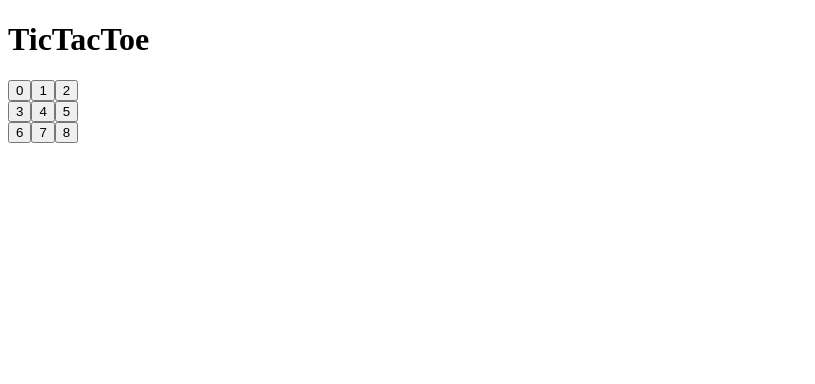
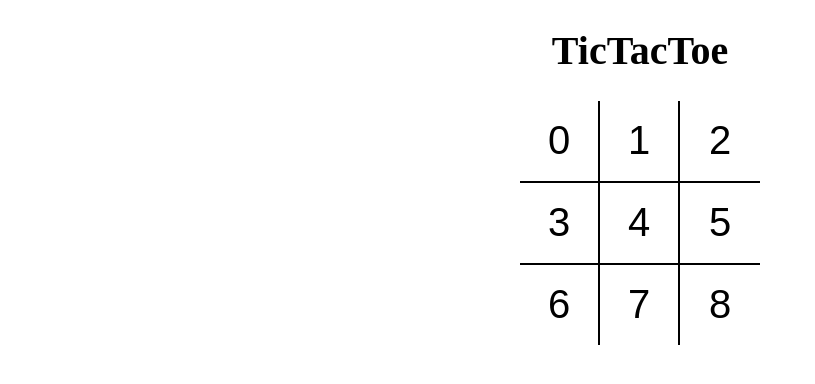
Before and after one commit to teja2316/tictactoe, a React (Vite) app: page / in a window 1280 px wide. Shown: the top 384 px of the page, without its empty margins (0-815 px from the left). Built offline with nearby package versions, Linux system fonts and the light colour scheme.

Commit message:
added css sass

```diff
--- a/package.json
+++ b/package.json
@@ -27,6 +27,7 @@
     "eslint-plugin-react": "^7.31.11",
     "prettier": "^2.8.1",
     "rimraf": "^3.0.2",
+    "sass": "^1.57.1",
     "vite": "^3.2.1"
   },
   "babel": {
--- a/src/App.jsx
+++ b/src/App.jsx
@@ -1,9 +1,10 @@
 import React from "react";
 import Board from "./components/Board";
+import "./styles/root.scss";
 
 const App = () =>{
   return(
-     <div>
+     <div className="app">
           <h1> TicTacToe </h1>
           <Board />
      </div>
--- a/src/components/Board.jsx
+++ b/src/components/Board.jsx
@@ -3,18 +3,18 @@
 
 const Board = () => {
   return (
-    <div>
-      <div>
+    <div className='board'>
+      <div className='board-row'>
         <Square value={0} />
         <Square value={1}/>
         <Square value={2} />
       </div>
-      <div>
+      <div className='board-row'>
         <Square value={3} />
         <Square value={4} />
         <Square value={5} />
       </div>
-      <div>
+      <div className='board-row'>
         <Square value={6} />
         <Square value={7} />
         <Square value={8} />
--- a/src/components/Square.jsx
+++ b/src/components/Square.jsx
@@ -1,7 +1,8 @@
 import React from 'react';
 
+
 const Square = ({ value }) => {
-  return <button type="button">{value}</button>;
+  return <button type="button" className='square'>{value}</button>;
 };
 
 export default Square;
--- /dev/null
+++ b/src/styles/root.scss
@@ -0,0 +1,43 @@
+body {
+    padding: 0;
+    margin: 0;
+  }
+
+  button {
+    background: none;
+    border: none;
+    outline: none;
+    &:hover {
+     cursor: pointer;
+    }
+  }
+
+  .app {
+    font-size: 20px;
+    display: flex;
+    flex-direction: column;
+    align-items: center;
+  }
+
+  .board {
+    .board-row {
+      display: flex;
+      flex-direction: row;
+      border-bottom: 2px solid #000;
+      &:last-child {
+        border-bottom: none;
+      }
+      .square {
+        width: 80px;
+        height: 80px;
+        border-right: 2px solid #000;
+        font-size: 2.5rem;
+        padding: 0;
+        overflow: hidden;
+        transition: all 0.2s;
+        &:last-child {
+          border-right: none;
+        }
+      }
+    }
+  }
```
Also changed, not shown: 1 other file (tests, documents, lock files or other folders).
